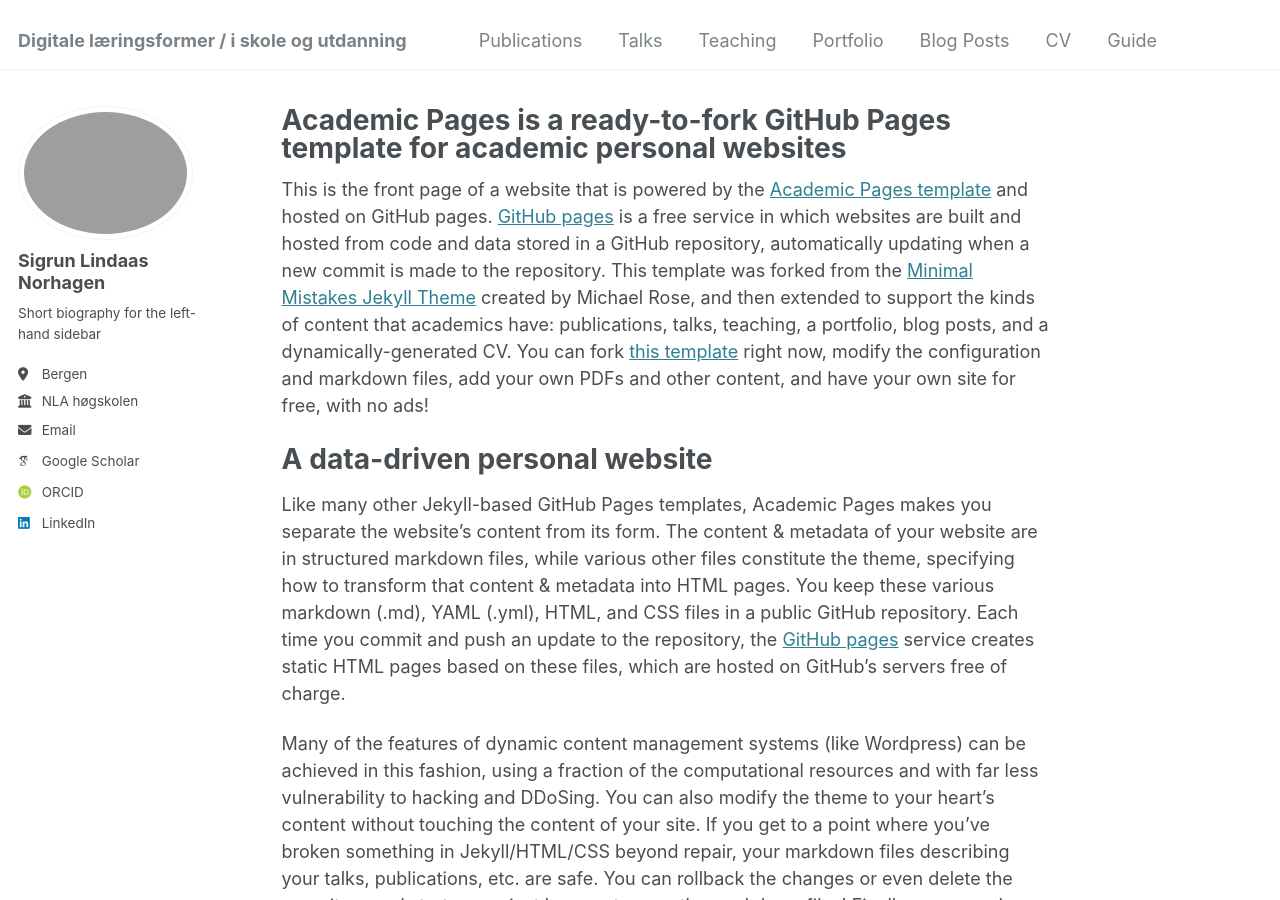
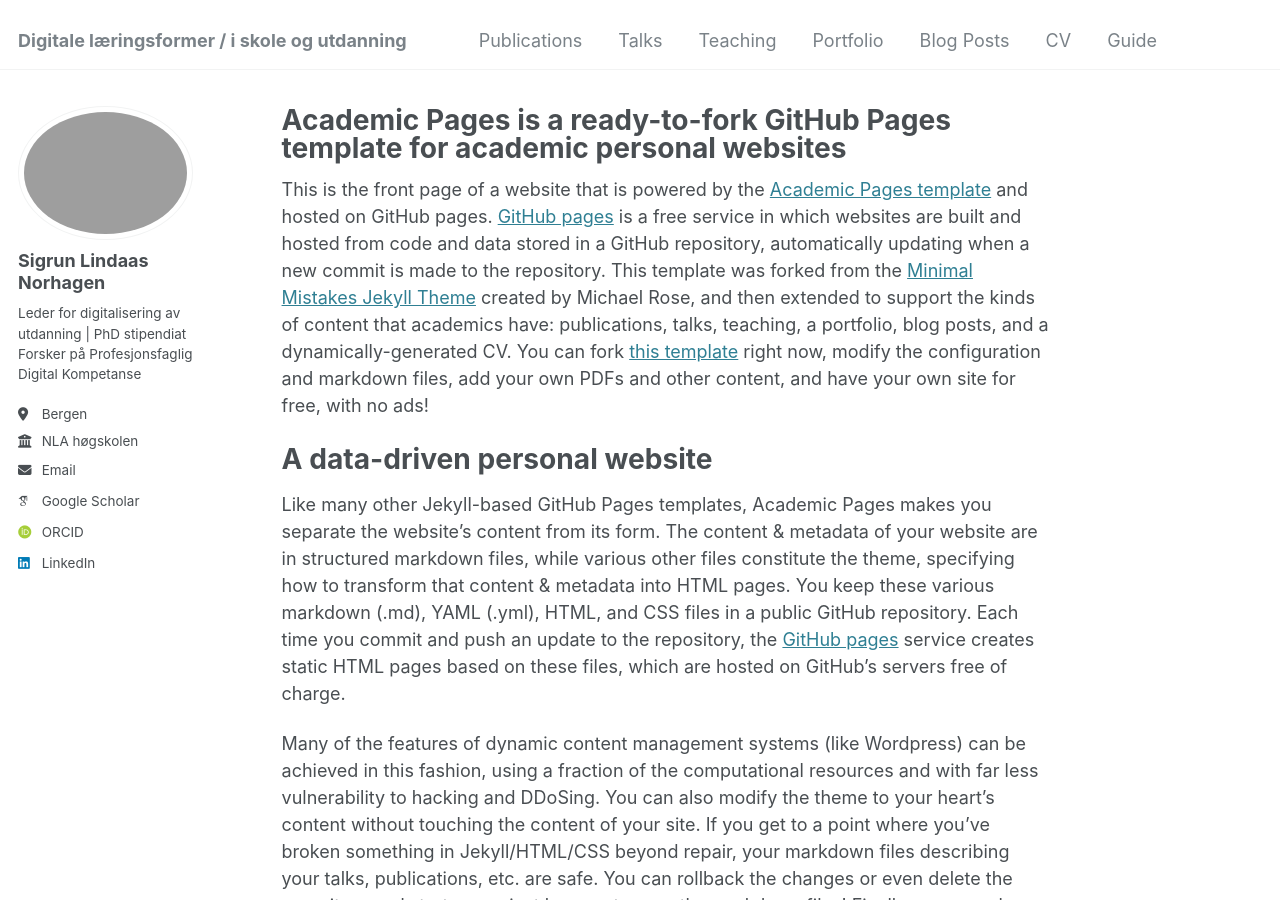
Before and after one commit to sigrun/snorhagen, a Jekyll site: the page built from _pages/about.md, in a window 1280 px wide and 900 px high. Built offline with Jekyll 4.4.1, drawn with Linux system fonts in a browser that asks for light colours; some web fonts are replaced.

Commit message:
Update _config.yml

```diff
--- a/_config.yml
+++ b/_config.yml
@@ -25,7 +25,7 @@ author:
   avatar           : "profile.png"
   name             : "Sigrun Lindaas Norhagen"
   pronouns         : # example: "she/her"
-  bio              : "Short biography for the left-hand sidebar"
+  bio              : "Leder for digitalisering av utdanning | PhD stipendiat </br> Forsker på Profesjonsfaglig Digital Kompetanse"
   location         : "Bergen"
   employer         : "NLA høgskolen"
   uri              : # URL
```
